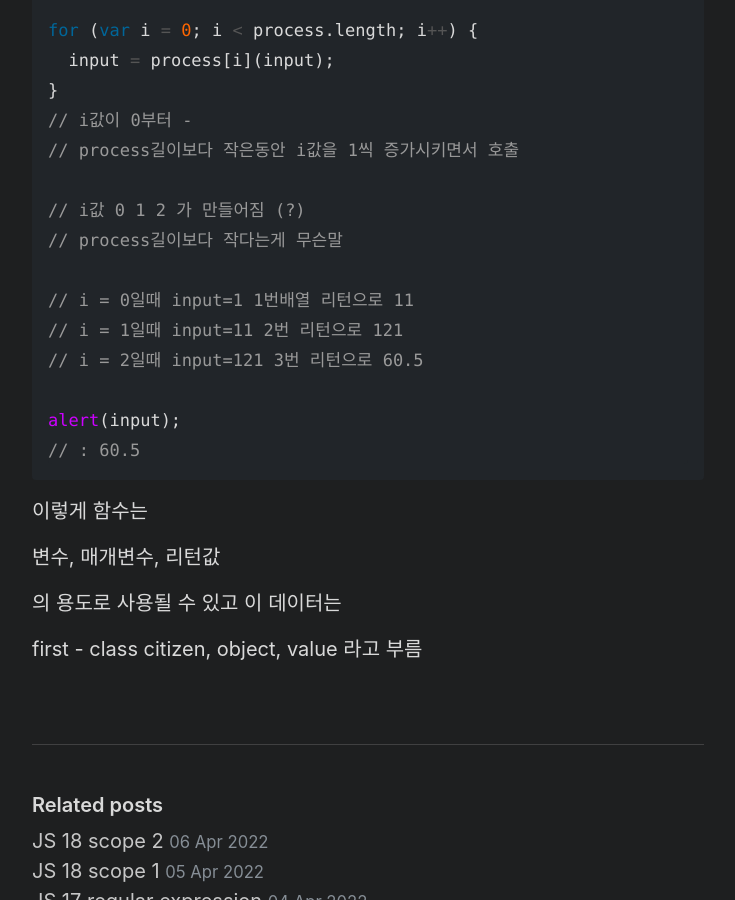
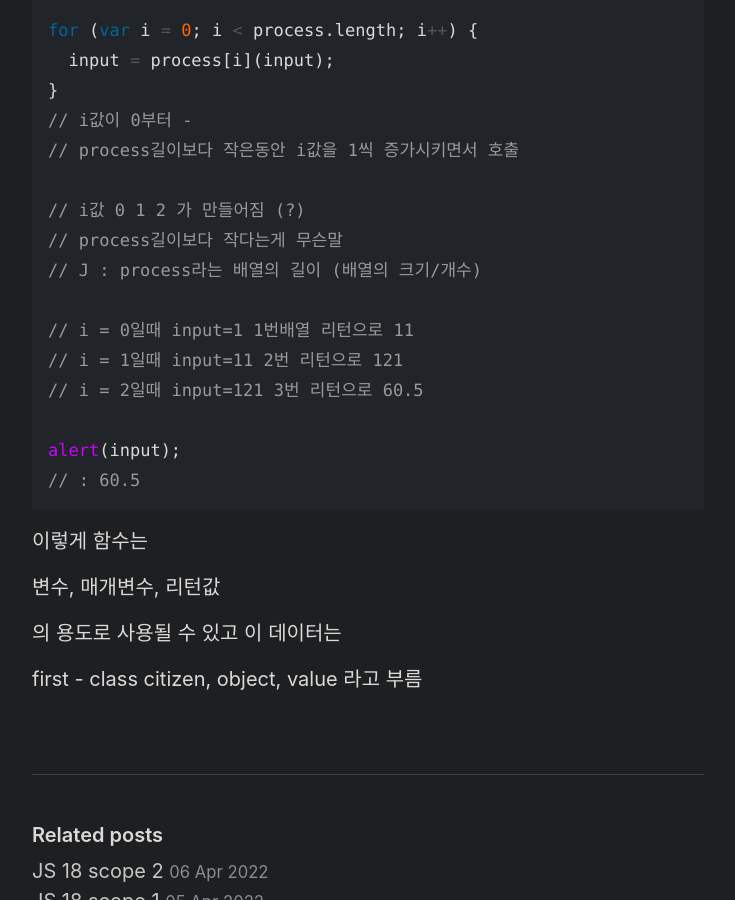
Before and after one commit to Dev-Dotoli/dev-dotoli.github.com, a Jekyll site: the page built from _posts/2022-04-10-JS-19-function2.md, in a window 1280 px wide and 900 px high, scrolled down 3222 px. Shown: the whole window, without its empty margins (272-1007 px from the left). Built offline with Jekyll 4.4.1, drawn with Linux system fonts in a browser that asks for light colours.

```diff
--- a/_posts/2022-04-10-JS-19-function2.md
+++ b/_posts/2022-04-10-JS-19-function2.md
@@ -123,6 +123,7 @@ for (var i = 0; i < process.length; i++) {
 
 // i값 0 1 2 가 만들어짐 (?)
 // process길이보다 작다는게 무슨말
+// J : process라는 배열의 길이 (배열의 크기/개수)
 
 // i = 0일때 input=1 1번배열 리턴으로 11
 // i = 1일때 input=11 2번 리턴으로 121
```
